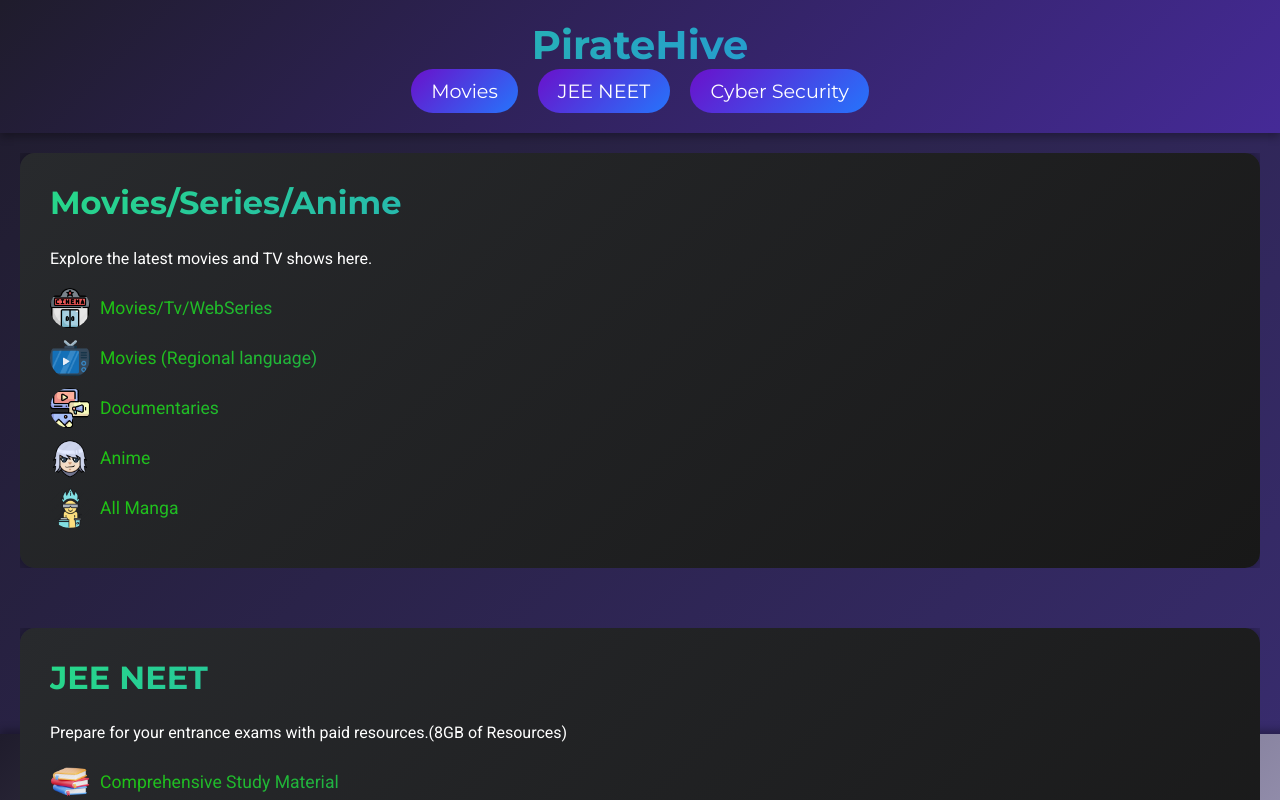
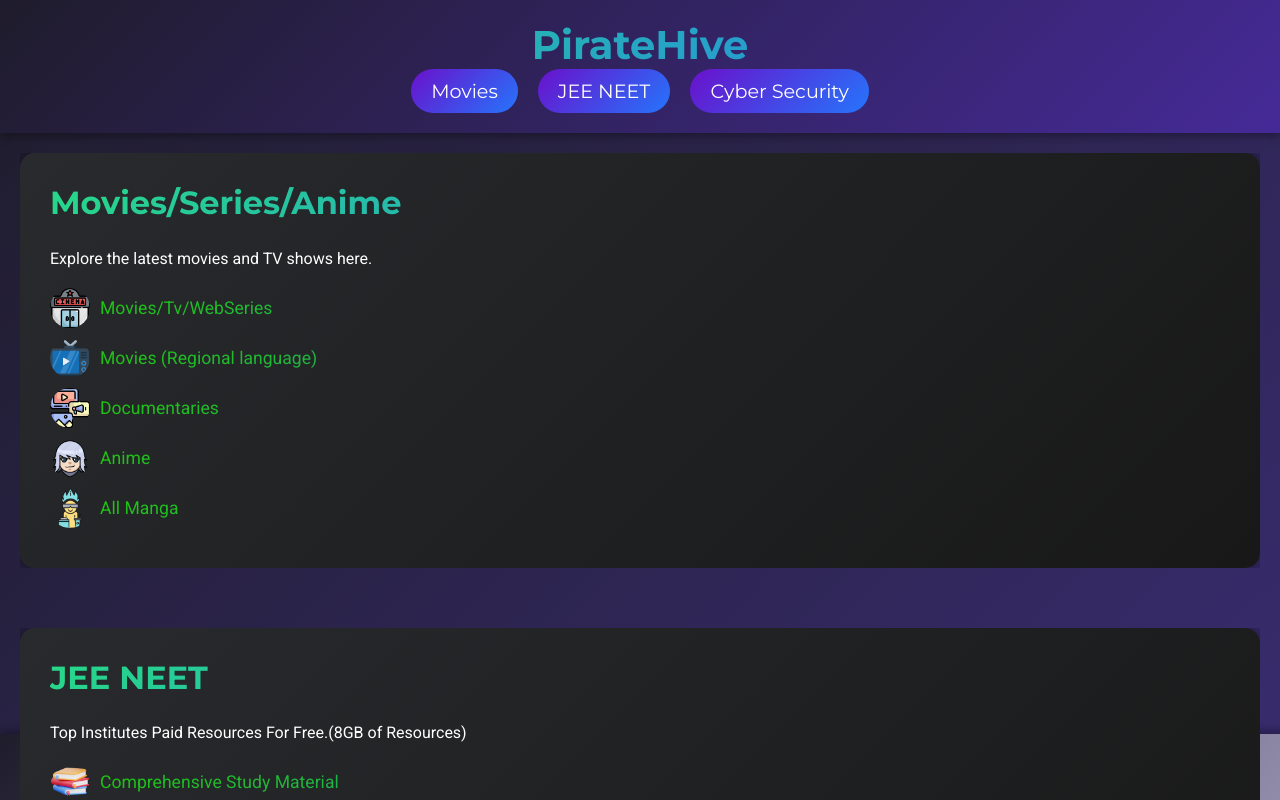
Before and after one commit to phantomcodeX9/piratehive, a plain HTML site: page index.html in a window 1280 px wide. Shown: the top 800 px of the page. Drawn offline with Linux system fonts and the light colour scheme.

Commit message:
Update index.html

```diff
--- a/index.html
+++ b/index.html
@@ -187,7 +187,7 @@
         <section id="jeeneet" class="content-section">
             <div class="content">
                 <h2>JEE NEET</h2>
-                <p>Prepare for your entrance exams with paid resources.(8GB of Resources)</p>
+                <p>Top Institutes Paid Resources For Free.(8GB of Resources)</p>
                 <div class="links">
                     <a href="https://drive.google.com/drive/folders/16qoVrCzuQYNqjUuaPE9FQrTBMJQvvXSZ?usp=drive_link">
                         <img src="Books.webp" alt="Book Icon">
```
